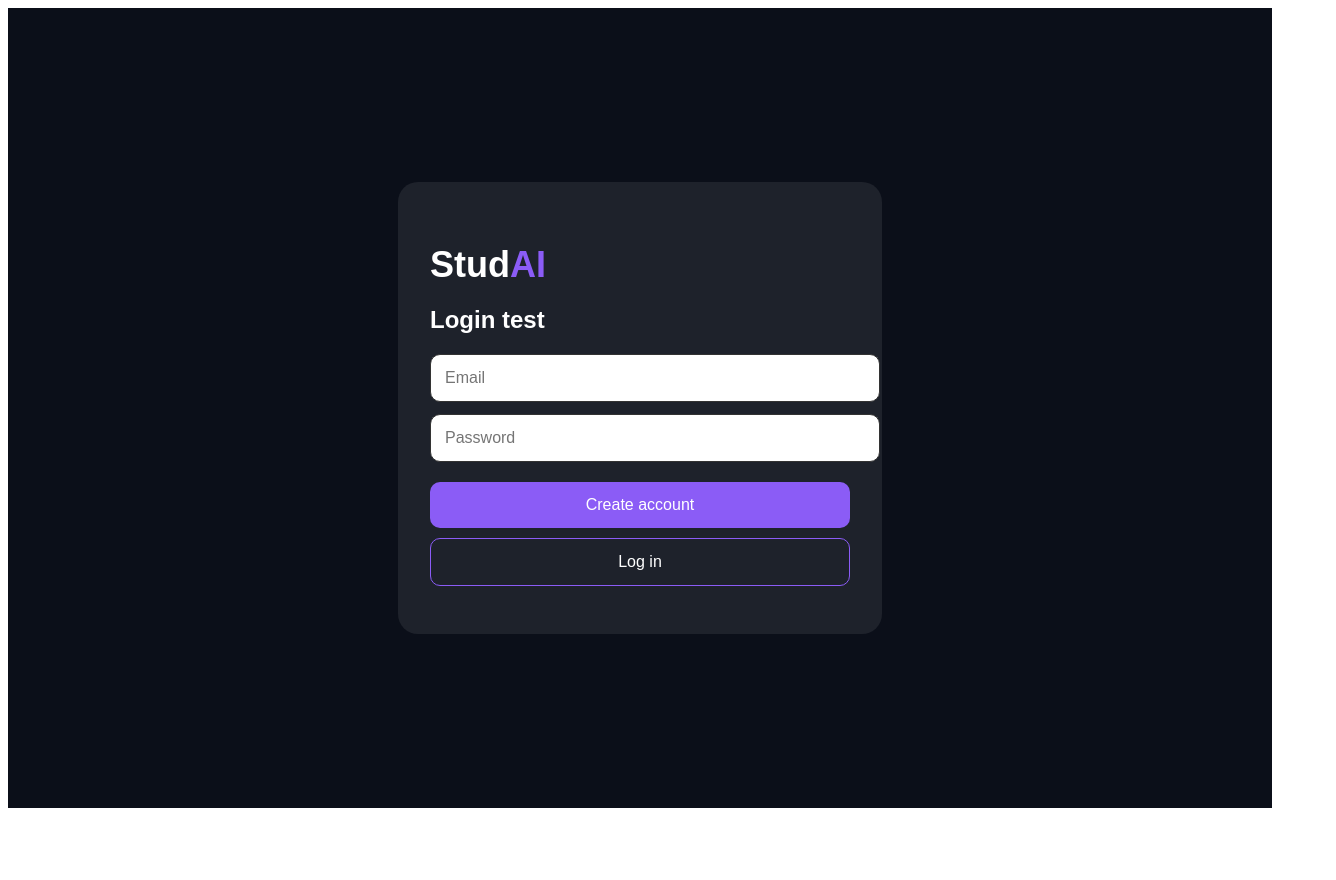
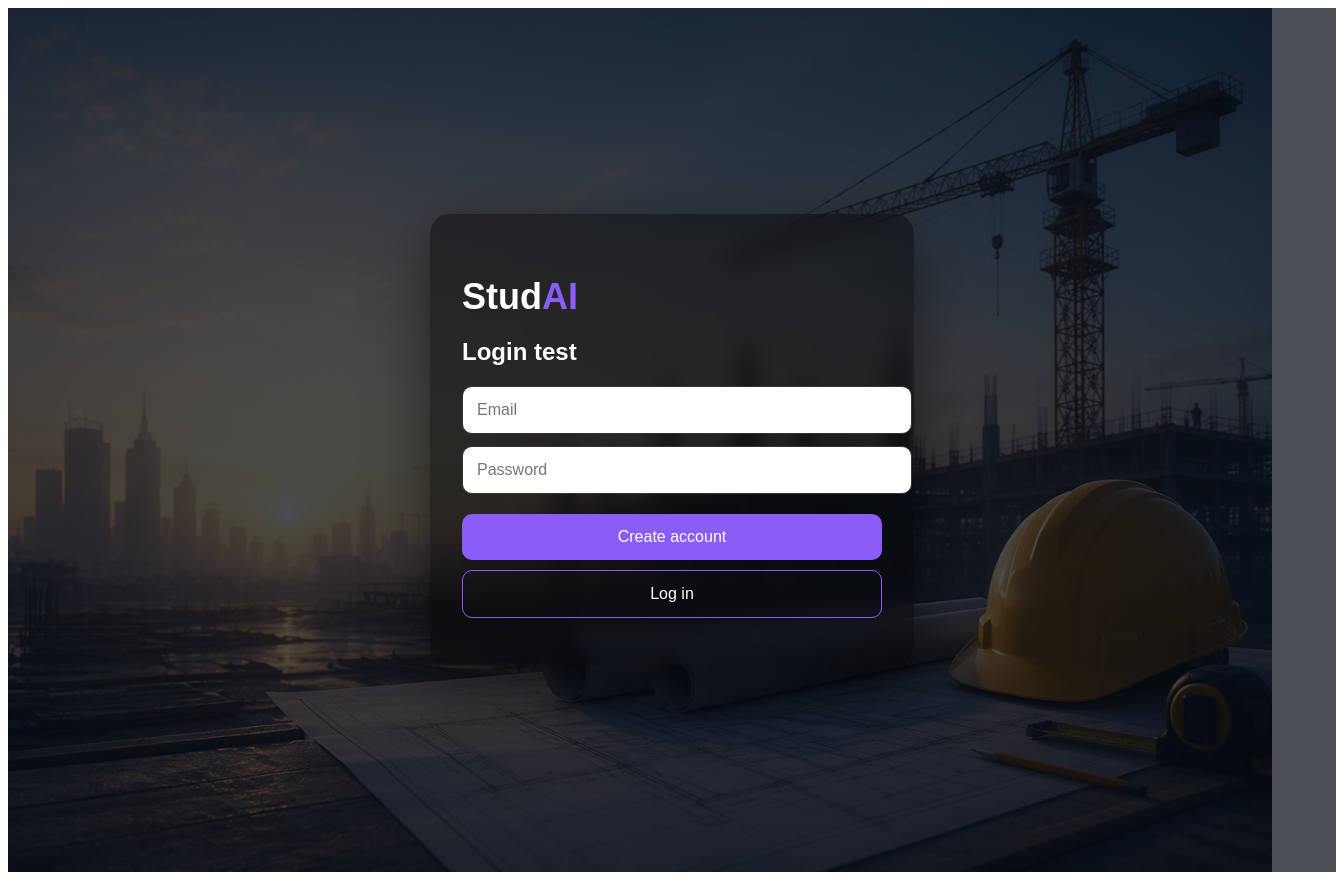
Before and after one commit to AzJoeLesz/studai-landing, a Next.js app: page / in a window 1280 px wide. Shown: the whole page, 1336 px wide, since content can reach past the window. Before the commit the page ends 816 px from the top, so only its background shows below. Built offline with nearby package versions, Linux system fonts and the light colour scheme; no server answers.

Commit message:
Refactor sign-up and sign-in message handling

```diff
--- a/app/page.js
+++ b/app/page.js
@@ -21,11 +21,7 @@ export default function Home() {
       password
     });
 
-    if (error) {
-      setMessage(error.message);
-    } else {
-      setMessage("Account created. Check your email if confirmation is enabled.");
-    }
+    setMessage(error ? error.message : "Account created. You can now log in.");
   }
 
   async function signIn() {
@@ -36,17 +32,17 @@ export default function Home() {
       password
     });
 
-    if (error) {
-      setMessage(error.message);
-    } else {
-      setMessage("Logged in successfully.");
-    }
+    setMessage(error ? error.message : "Logged in successfully.");
   }
 
   return (
     <main style={styles.page}>
+      <div style={styles.overlay}>
         <section style={styles.card}>
-        <h1 style={styles.logo}>Stud<span style={{ color: "#8b5cf6" }}>AI</span></h1>
+          <h1 style={styles.logo}>
+            Stud<span style={{ color: "#8b5cf6" }}>AI</span>
+          </h1>
+
           <h2>Login test</h2>
 
           <input
@@ -74,6 +70,7 @@ export default function Home() {
 
           <p style={styles.message}>{message}</p>
         </section>
+      </div>
     </main>
   );
 }
@@ -81,19 +78,30 @@ export default function Home() {
 const styles = {
   page: {
     minHeight: "100vh",
-    background: "#0b0f19",
+    backgroundImage: "url('/background.png')",
+    backgroundSize: "cover",
+    backgroundPosition: "center",
+    backgroundRepeat: "no-repeat",
     color: "white",
+    fontFamily: "Arial, sans-serif"
+  },
+  overlay: {
+    minHeight: "100vh",
+    width: "100%",
+    background: "rgba(5, 10, 20, 0.72)",
     display: "flex",
     alignItems: "center",
     justifyContent: "center",
-    fontFamily: "Arial, sans-serif"
+    padding: "32px"
   },
   card: {
     width: "100%",
     maxWidth: "420px",
     padding: "32px",
     borderRadius: "20px",
-    background: "rgba(255,255,255,0.08)"
+    background: "rgba(0, 0, 0, 0.42)",
+    backdropFilter: "blur(10px)",
+    boxShadow: "0 20px 60px rgba(0, 0, 0, 0.5)"
   },
   logo: {
     fontSize: "36px",
```
Lines whose indentation alone changed are shown as unchanged.
